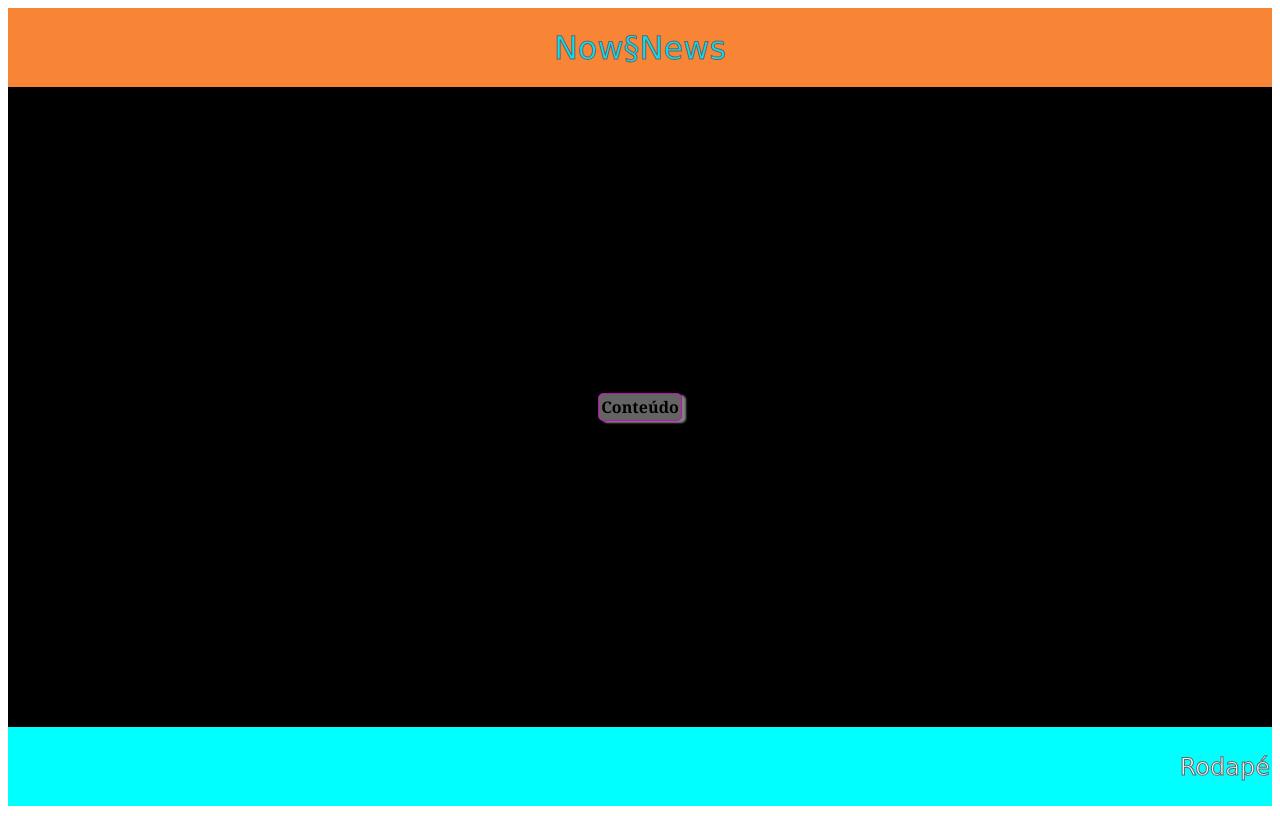
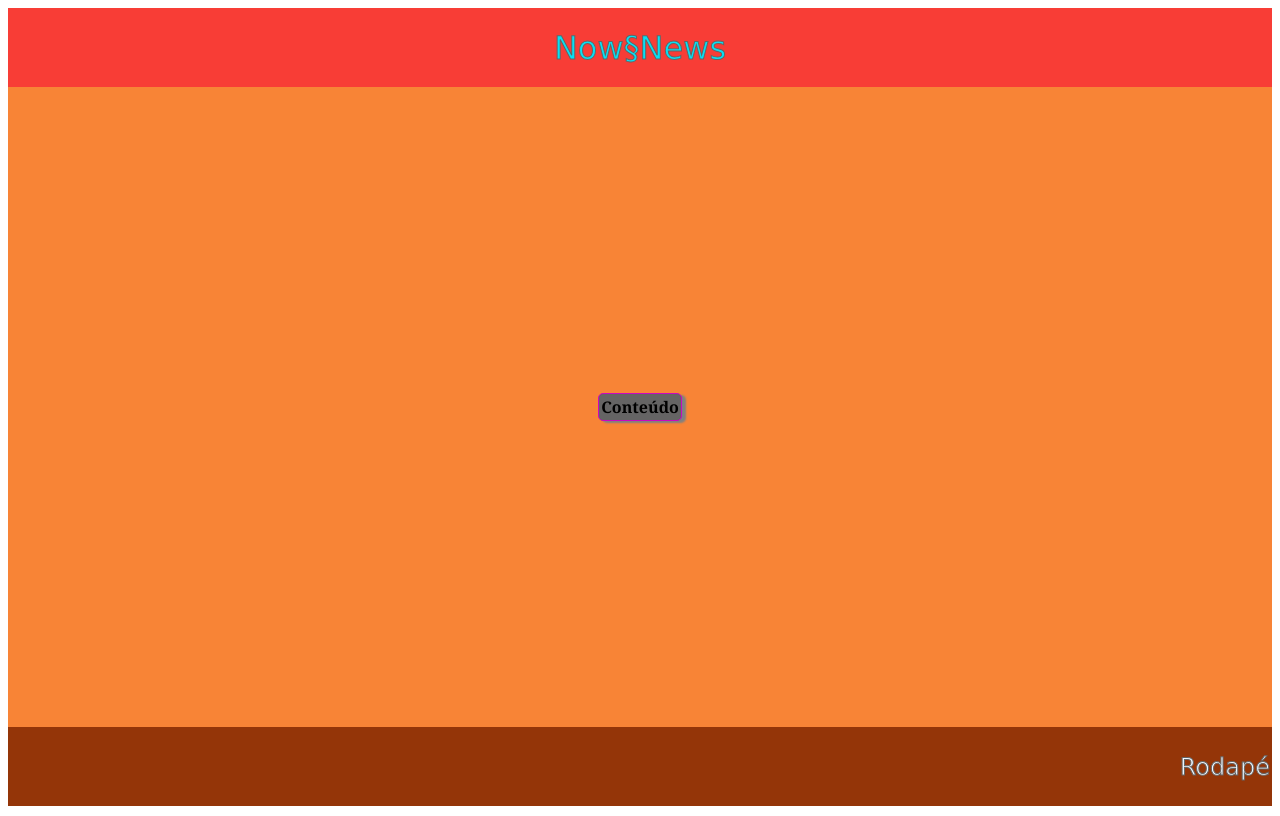
Before and after one commit to Caxara/HTML-CSS-and-JavaScript-Study-Group, a plain HTML site: page index.html in a window 1280 px wide. Drawn offline with Linux system fonts and the light colour scheme.

Commit message:
Testing colors

```diff
--- a/index.html
+++ b/index.html
@@ -27,7 +27,7 @@
             height: 100vh;
         }
         header {
-            background-color: rgb(248, 132, 54);
+            background-color: rgb(248, 61, 54);
             height: 75px;
             display: flex;
             justify-content:center;
@@ -42,7 +42,7 @@
 
         }
         footer{
-            background-color: aqua;
+            background-color: rgb(148, 53, 8);
             height: 75px;
             display: flex;
             justify-content:flex-end;
@@ -59,11 +59,11 @@
         }
 
         main {
+            background-color: rgb(248, 132, 54);
             height: 80%;
             display: flex;
             justify-content:center;
             align-items: center;
-            background-color: black;
 
         }
         main p {
```
